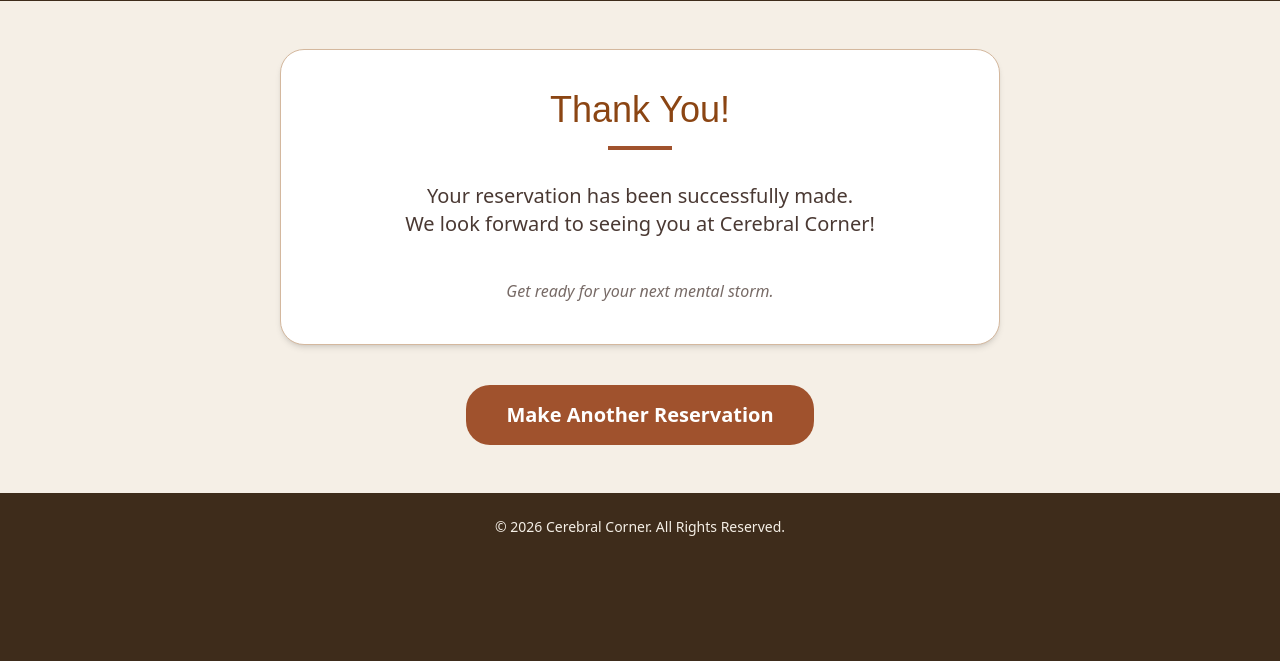
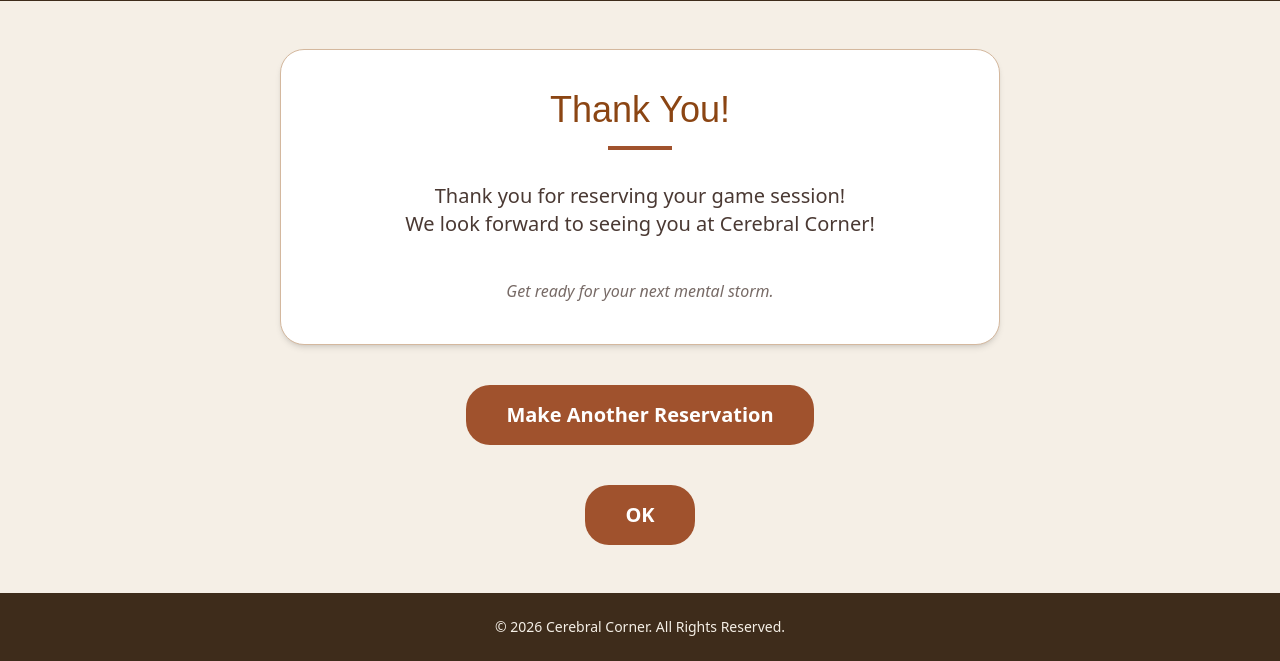
Before and after one commit to AlanLeung128/sehs4517-group-project-group16, a Laravel app: template Cerebral_Corner/resources/views/thankyou.blade.php in a window 1280 px wide. Shown: the part 263-924 px from the top of the page. Before the commit the page ends 799 px from the top, so only its background shows below. Run offline with Laravel 12, Linux system fonts and the light colour scheme; the template is opened without the code that fills it, so the values that code supplies are empty; some libraries are stand-ins or nearby versions; some web fonts are replaced.

Commit message:
Add files via upload

```diff
--- a/Cerebral_Corner/resources/views/thankyou.blade.php
+++ b/Cerebral_Corner/resources/views/thankyou.blade.php
@@ -27,7 +27,6 @@
             }
         }
     </script>
-
 </head>
 <body class="bg-brand-bg text-brand-text font-sans leading-relaxed">
 
@@ -45,13 +44,19 @@
             <h2 class="font-slackey text-4xl text-brand-title mb-4">Thank You!</h2>
             <div class="w-16 h-1 bg-brand-subtitle mx-auto mb-8"></div>
 
-            <p class="text-xl mb-10">Your reservation has been successfully made.<br>We look forward to seeing you at Cerebral Corner!</p>
+            <p class="text-xl mb-10">Thank you for reserving your game session!<br>We look forward to seeing you at Cerebral Corner!</p>
 
             @if(isset($reservations) && count($reservations) > 0)
             <div class="bg-brand-bg/60 rounded-2xl p-8 text-left border border-brand-subtitle/30">
                 <h3 class="text-2xl font-bold text-brand-subtitle mb-6 border-b pb-3">Reservation Summary</h3>
 
                 <div class="space-y-4 text-lg">
+
+                    <div class="flex justify-between">
+                        <span class="font-medium">Email Address:</span>
+                        <span class="font-bold">{{ $email }}</span>
+                    </div>
+
                     <div class="flex justify-between">
                         <span class="font-medium">Date:</span>
                         <span class="font-bold">{{ \Carbon\Carbon::parse($reservations[0]['date'])->format('Y-m-d') }}</span>
@@ -84,6 +89,11 @@
                 Make Another Reservation
             </a>
         </div>
+        <div class="text-center mt-10">
+            <a href="{{ route('introduction') }}" class="inline-block bg-brand-subtitle hover:bg-brand-title text-white py-4 px-10 rounded-3xl text-xl font-bold transition-all">
+                OK
+            </a>
+        </div>
     </main>
 
     <footer class="text-center py-6 text-brand-header-text bg-brand-header mt-12">
```
